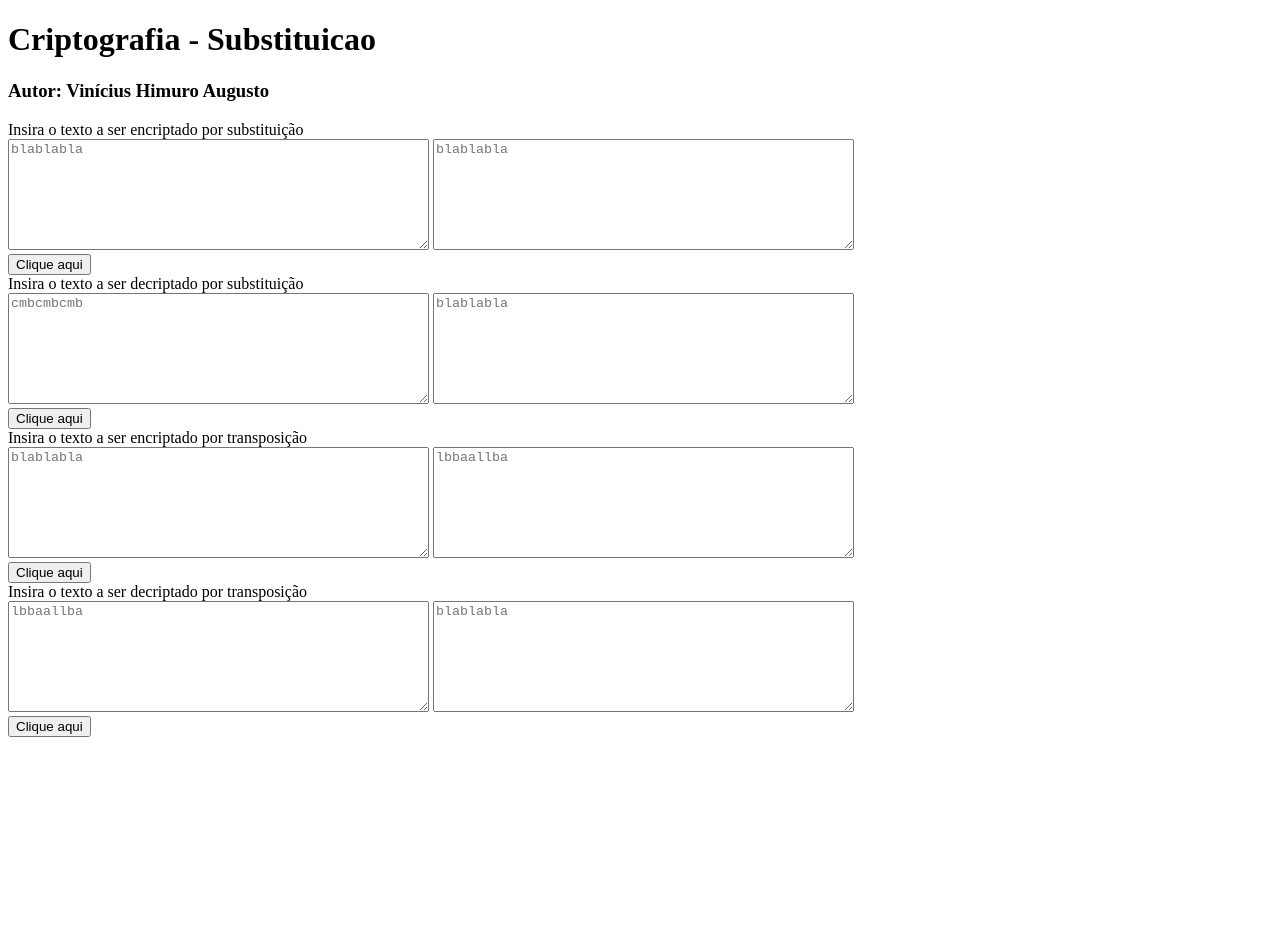
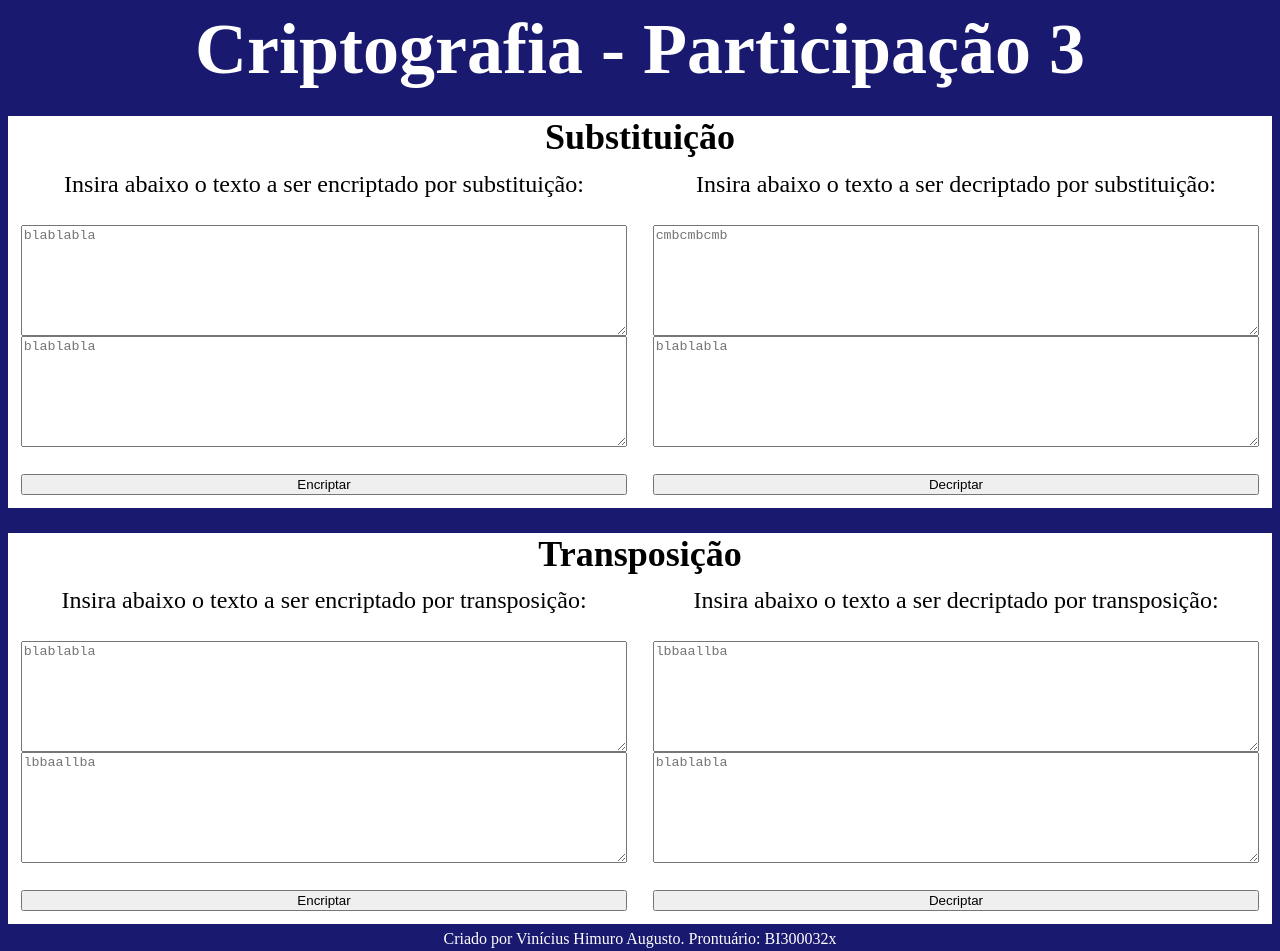
Before and after one commit to Vihimuro/Criptografia, a plain HTML site: page Vinicius_Himuro_par3/index.html in a window 1280 px wide. Before the commit the page ends 800 px from the top, so only its background shows below. Drawn offline with Linux system fonts and the light colour scheme.

Commit message:
Add: style

```diff
--- a/Vinicius_Himuro_par3/index.html
+++ b/Vinicius_Himuro_par3/index.html
@@ -4,42 +4,56 @@
     <title>Criptografia</title>
     <script type="text/javascript" src="script.js" defer></script>
     <script type="text/javascript" src="events.js" defer></script>
+    <link rel ="stylesheet" href="styles.css">
   </head>
   <body>
     <header>
-      <h1>Criptografia - Substituicao</span>
-      <h3>Autor: Vinícius Himuro Augusto</h3>
+      <span>Criptografia - Participação 3</span>
     </header>
-    <div class="substituicao">
-      <span>Insira o texto a ser encriptado por substituição</span>
+    <div class="subtitulo">
+      <span>Substituição</span>
+    </div>
+    <div class="bloco">
+      <div class="coluna">
+        <span>Insira abaixo o texto a ser encriptado por substituição:</span>
         <br>
         <textarea type = "text" cols="50" rows="7" id= "substituicao" placeholder="blablabla"></textarea>
         <textarea type = "text" cols="50" rows="7" id = "respSubs" placeholder="blablabla" readonly></textarea>
         <br>
-      <input type="button" id="btnSubstituicao" onclick="clicou('substituicao','respSubs')" value="Clique aqui">
+        <input type="button" id="btnSubstituicao" onclick="clicou('substituicao','respSubs')" value="Encriptar">
       </div>
-    <div class="desubstituicao">
-      <span>Insira o texto a ser decriptado por substituição</span>
+      <div class="coluna">
+        <span>Insira abaixo o texto a ser decriptado por substituição:</span>
         <br>
         <textarea type = "text" cols="50" rows="7" id= "desubstituicao" placeholder="cmbcmbcmb"></textarea>
         <textarea type = "text" cols="50" rows="7" id = "respDesubs" placeholder="blablabla" readonly></textarea>
         <br>
-      <input type="button" id="btnDesubstituicao" onclick="clicou('desubstituicao','respDesubs')" value="Clique aqui">
+        <input type="button" id="btnDesubstituicao" onclick="clicou('desubstituicao','respDesubs')" value="Decriptar">
       </div>
-    <div class="transposicao">
-      <span>Insira o texto a ser encriptado por transposição</span>
+    </div>
+    <div class="subtitulo">
+      <span>Transposição</span>
+    </div>
+    <div class="bloco">
+      <div class="coluna">
+        <span>Insira abaixo o texto a ser encriptado por transposição:</span>
         <br>
         <textarea type = "text" cols="50" rows="7" id= "transposicao" placeholder="blablabla"></textarea>
         <textarea type = "text" cols="50" rows="7" id = "respTransp" placeholder="lbbaallba" readonly></textarea>
         <br>
-      <input type="button" id="btnTransposicao" onclick="clicou('transposicao','respTransp')" value="Clique aqui">
+        <input type="button" id="btnTransposicao" onclick="clicou('transposicao','respTransp')" value="Encriptar">
       </div>
-    <div class="detransposicao">
-      <span>Insira o texto a ser decriptado por transposição</span>
+      <div class="coluna">
+        <span>Insira abaixo o texto a ser decriptado por transposição:</span>
         <br>
         <textarea type = "text" cols="50" rows="7" id= "detransposicao" placeholder="lbbaallba"></textarea>
         <textarea type = "text" cols="50" rows="7" id = "respDetransp" placeholder="blablabla" readonly></textarea>
         <br>
-      <input type="button" id="btnDetransposicao" onclick="clicou('detransposicao','respDetransp')" value="Clique aqui">
+        <input type="button" id="btnDetransposicao" onclick="clicou('detransposicao','respDetransp')" value="Decriptar">
       </div>
+    </div>
+    <footer>
+      <span>Criado por Vinícius Himuro Augusto. Prontuário: BI300032x</span>
+    </footer>
+  </body>
 </html>
--- /dev/null
+++ b/Vinicius_Himuro_par3/styles.css
@@ -0,0 +1,40 @@
+html{
+    background-color: midnightblue;
+}
+
+header{
+    text-align: center;
+    font-size: 72px;
+    font-weight: bold;
+    color:white;
+}
+
+.subtitulo{
+    margin-top: 2%;
+    background-color: white;
+    width: 100%;
+    text-align: center;
+    font-size: 36px;
+    font-weight: bold;
+}
+
+.bloco{
+    background-color: white;
+    width: 100%;
+    text-align: center;
+    display: flex;
+}
+
+.coluna{
+    width:50%;
+    margin: 1%;
+    display: flex;
+    flex-direction: column;
+    font-size: 24px;
+}
+
+footer{
+    color:white;
+    margin:0.5%;
+    text-align: center;
+}
```
Lines whose indentation alone changed are shown as unchanged.
